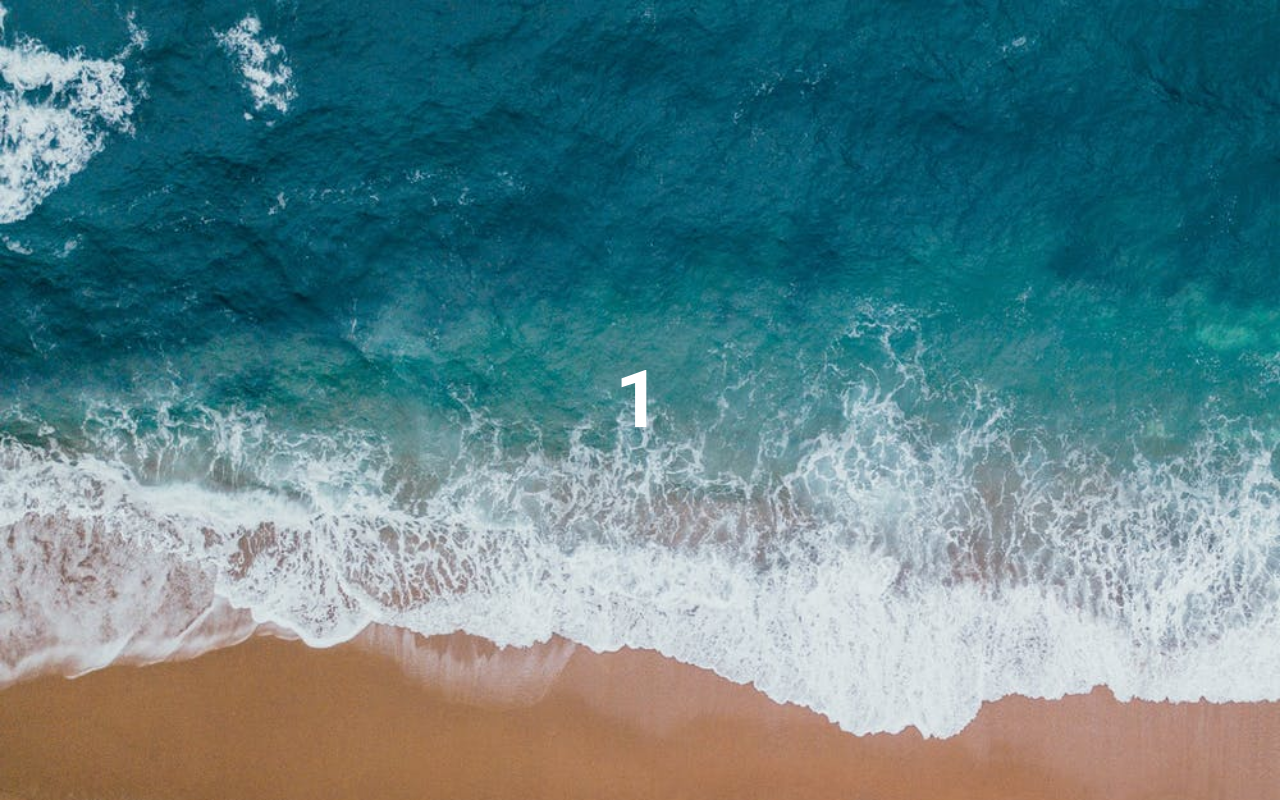
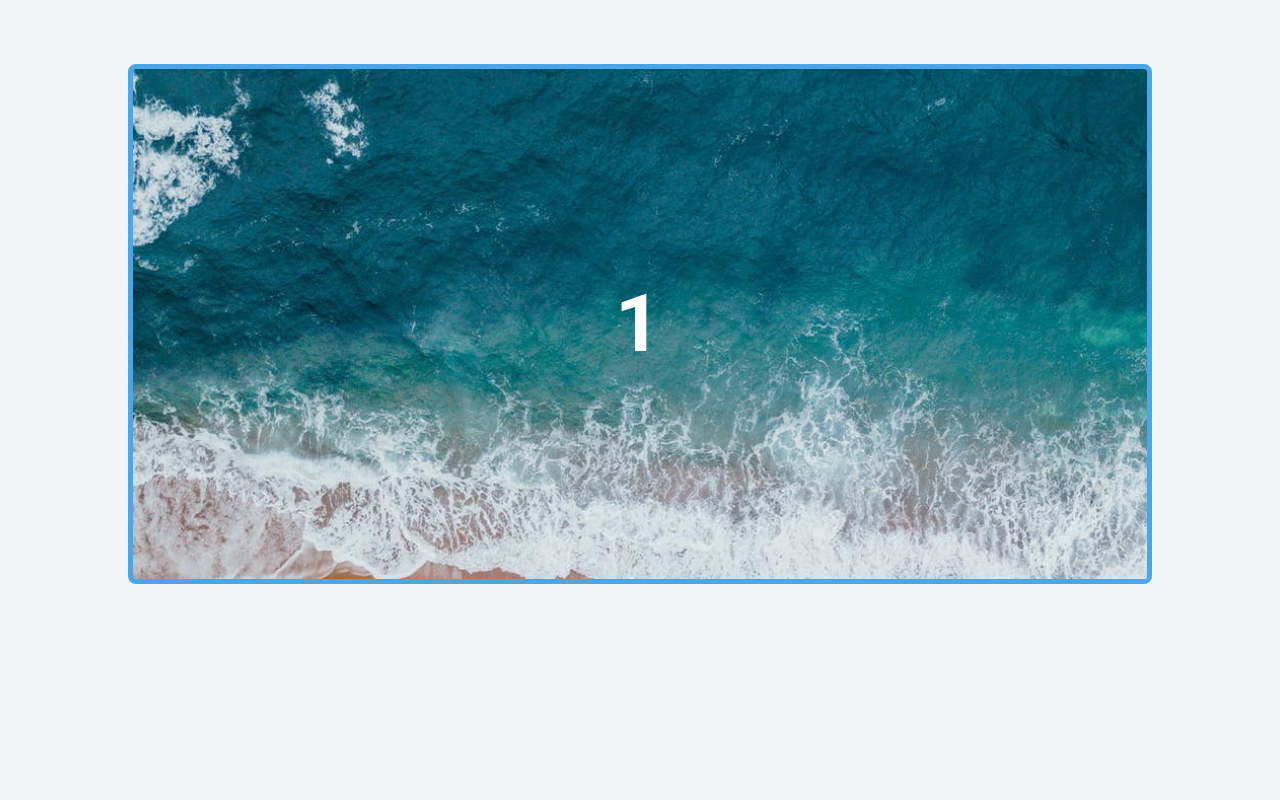
Before and after one commit to BeataJ/slider, a plain HTML site: page index.html in a window 1280 px wide. Shown: the top 800 px of the page. Drawn offline with Linux system fonts and the light colour scheme.

Commit message:
correct .slider-container

```diff
--- a/index.html
+++ b/index.html
@@ -11,7 +11,7 @@
     <script src="app.js" defer></script>
   </head>
   <body>
-    <div class="slide-container">
+    <div class="slider-container">
       <div class="slide">
         <img src="./img-1.jpeg" class="slide-img" alt="" />
         <h1>1</h1>
```
